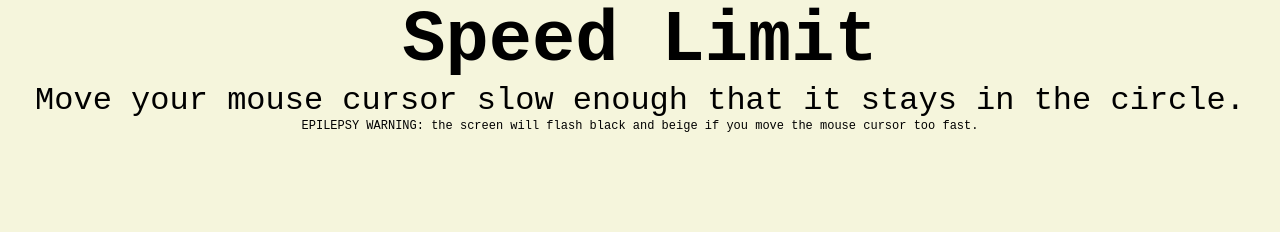
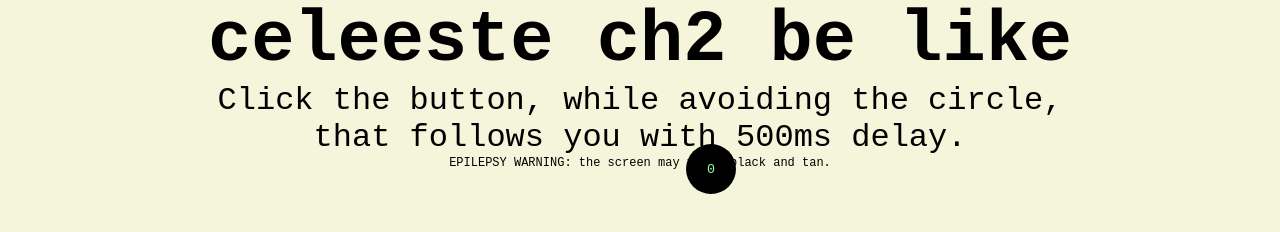
Before and after one commit to danik00111/js-mega-folder, a plain HTML site: page vol2/g-mouse/index.html in a window 1280 px wide. Drawn offline with Linux system fonts and the light colour scheme.

Commit message:
ooga booga i makes game in html css js

```diff
--- a/vol2/g-mouse/index.html
+++ b/vol2/g-mouse/index.html
@@ -2,29 +2,92 @@
 <html lang="en">
   <head><meta charset="UTF-8"><meta name="viewport" content="width=device-width, initial-scale=1.0"><title>h</title></head>
   <body>
-    <div id="e" style="display:none"></div>
-    <h1>Speed Limit</h1>
-    <p id="desc">Move your mouse cursor slow enough that it stays in the circle.</p>
-    <p id="warn">EPILEPSY WARNING: the screen will flash black and beige if you move the mouse cursor too fast.</p>
+    <div id="zone" style="display:none"></div>
+    <button id="rondom" onclick="plus()">0</button>
+    <h1>celeeste ch2 be like</h1>
+    <p id="desc">Click the button, while avoiding the circle,<br>that follows you with 500ms delay.</p>
+    <p id="warn">EPILEPSY WARNING: the screen may flash black and tan.</p>
   </body>
 </html>
 <style>
   *{margin:0;padding:0;border:0;outline:0;box-sizing:border-box;text-align:center;user-select:none;
     overflow:hidden;scroll-behavior:none;overscroll-behavior:none;font-family:monospace}
-  body{width:100vw;height:100vh;background-color:beige;}
+  body{width:100vw;height:100vh;background-color:beige;position:relative;z-index:-3;}
   h1{font-size:72px;}p#desc{font-size:32px;}p#warn{font-size:12px;}
-  #e{position:absolute;width:100px;height:100px;background-color:darksalmon;opacity:0.5;border-radius:50%;}
+  h1,p#desc,p#warn{position:relative;z-index:-2}
+  #zone{position:absolute;z-index:0;width:25px;height:25px;background-color:red;opacity:0.5;border-radius:50%;}
+  #rondom{display:flex;position:absolute;cursor:pointer;
+    width:50px;height:50px;border-radius:50%;justify-content:center;
+    background:black;color:palegreen;align-items:center;z-index:-1}
+  #rondom:disabled{opacity:0.5;cursor:default}
+  #rondom:hover:not(:disabled){background:palegreen;color:black}
+  #rondom:active:not(:disabled){opacity:0.75}
 </style>
 <script>
-  let circel = document.getElementById('e');
-  let w = 50; // hardcoded half of element width/height
+  let circel = document.getElementById('zone');
+  let hw = parseInt(getComputedStyle(circel).width)/2;
+  let hh = parseInt(getComputedStyle(circel).height)/2;
+  let vw = parseInt(getComputedStyle(document.body).width);
+  let vh = parseInt(getComputedStyle(document.body).height);
   let gameOn = true;
-  circel.style.transform = `translate(${e.clientX-w}px,${e.clientY-w}px)`;
-  circel.addEventListener('mouseenter',()=>{document.body.style.background='beige';document.body.style.color='black'});
-  circel.addEventListener('mouseleave',()=>{document.body.style.background='black';document.body.style.color='beige';
-    gameOn = false; // this code is a proof of concept and isnt connected to anything
-    document.querySelector('p').innerHTML='Game Over!'});
+  let score = -1;
+  const initDelay = 500;
+  const initDelayStep = 5;
+  let delayStep = initDelayStep;
+  let delay = initDelay + initDelayStep;
+  const buttob = document.getElementById('rondom');
+  const buttobW = parseInt(getComputedStyle(buttob).width);
+  const buttobH = parseInt(getComputedStyle(buttob).height);
+  circel.addEventListener('mouseleave',()=>{
+    document.body.style.background=gameOn?'beige':'tan';
+    document.body.style.color='black'
+  });
+  document.body.addEventListener('mouseenter',()=>{
+    document.body.style.background=gameOn?'beige':'tan';
+    document.body.style.color='black'
+  });
+  document.body.addEventListener('mouseleave',()=>{
+    document.body.style.background='black';
+    document.body.style.color=gameOn?'beige':'tan';
+    gameOn = false;
+    document.querySelector('p').innerHTML='your mouse left the window';
+    buttob.innerHTML='Retry?';
+  });
+  circel.addEventListener('mouseenter',()=>{
+    document.body.style.background='black';
+    document.body.style.color=gameOn?'beige':'tan';
+    gameOn = false;
+    document.querySelector('p').innerHTML='Game Over!';
+    buttob.innerHTML='Retry?';
+  });
   document.addEventListener('mousemove',e=>{
     circel.style.display = 'block';
-    circel.style.transform = `translate(${e.clientX-w}px,${e.clientY-w}px)`});
+    setTimeout(()=>{
+      circel.style.top = `${e.clientY-hh}px`;
+      circel.style.left = `${e.clientX-hw}px`;
+    },delay);
+  });
+  const randInt=(n,x)=>Math.floor(Math.random()*(Math.ceil(x)-Math.ceil(n)+1))+Math.ceil(n);
+  const plus = () => {
+    if(gameOn){
+      score++;
+      delay-=delayStep;
+      buttob.style.top = randInt(0,vh-buttobH)+'px';
+      buttob.style.left = randInt(0,vw-buttobW)+'px';
+      buttob.innerHTML = score;
+      document.querySelector('p').innerHTML = `Click the button, while avoiding the circle,<br>that follows you with ${delay}ms delay.`;
+    } else {
+      delayStep = initDelayStep;
+      delay = initDelay;
+      score = 0;
+      gameOn = true;
+      buttob.style.top = randInt(0,vh-buttobH)+'px';
+      buttob.style.left = randInt(0,vw-buttobW)+'px';
+      buttob.innerHTML = score;
+      document.body.style.background='beige';
+      document.body.style.color='black'
+      document.querySelector('p').innerHTML = `Click the button, while avoiding the circle,<br>that follows you with ${delay}ms delay.`;
+    }
+  };
+  plus();
 </script>
```
Also changed, not shown: snippets/index.js (+3 -8 lines).
